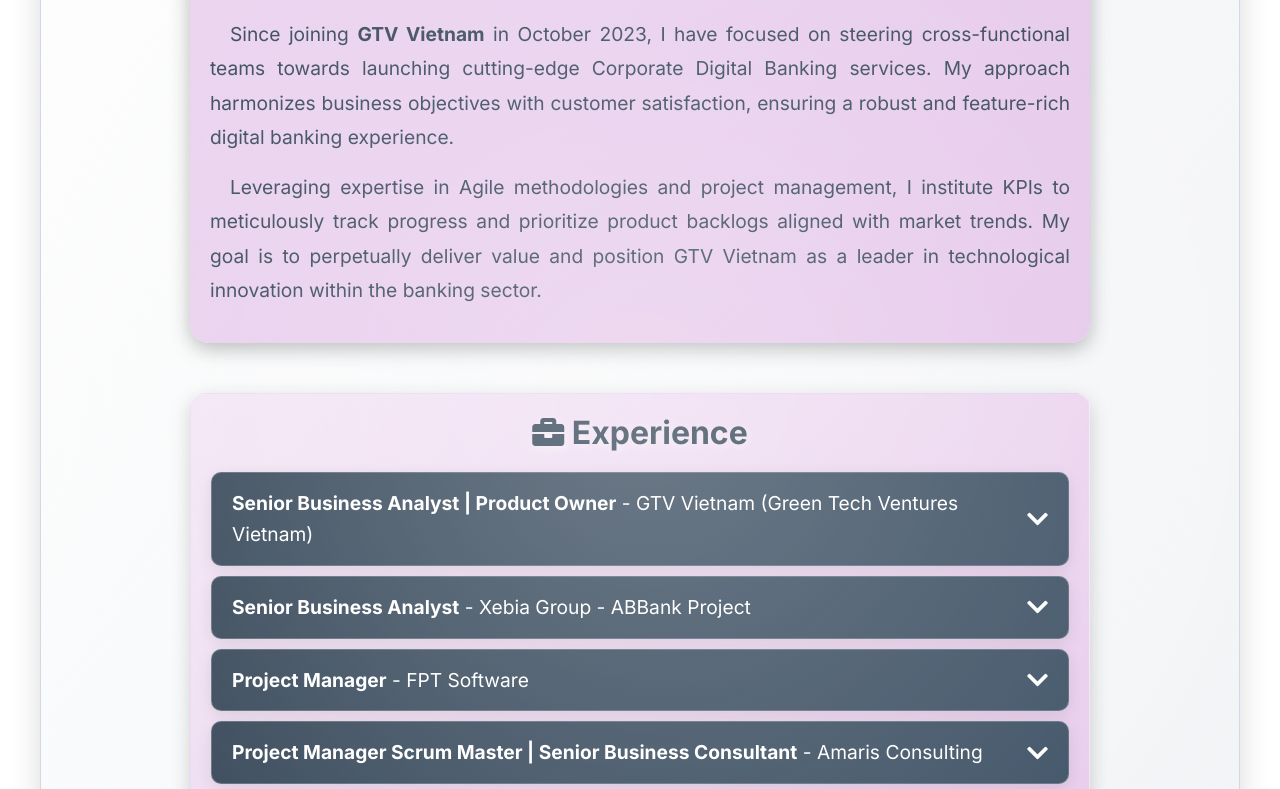
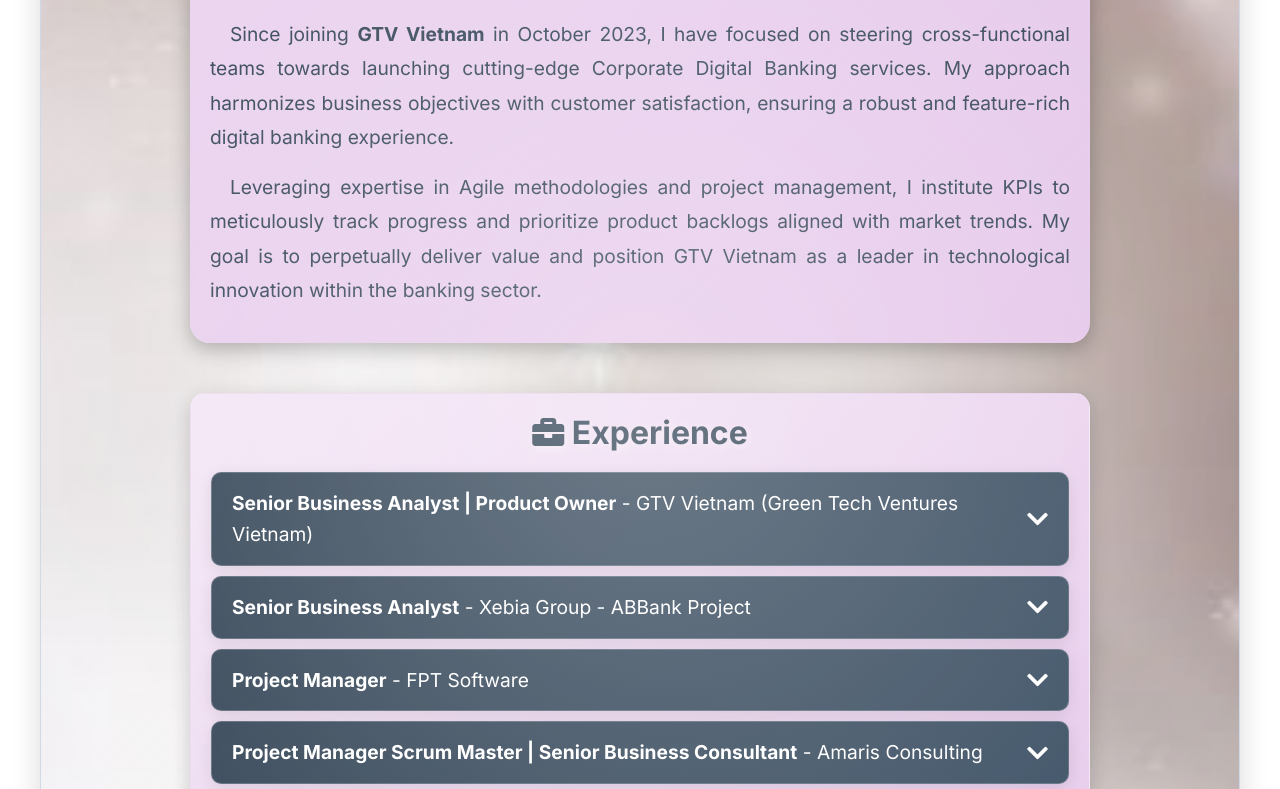
Before and after one commit to taanhluan/JonathanTa, a plain HTML site: page index.html in a window 1280 px wide. Shown: the part 671-1460 px from the top of the page. Drawn offline with Linux system fonts and the light colour scheme.

Commit message:
Update styles.css

```diff
--- a/assets/css/styles.css
+++ b/assets/css/styles.css
@@ -407,6 +407,17 @@ button:hover {
   line-height: 1.8;
   color: #495057; /* Màu chữ trung tính để dễ đọc */
 }
+/* Tùy chọn: Thêm ảnh cho container */
+.container {
+  background-image: url('https://github.com/taanhluan/JonathanTa/blob/main/assets/images/Christmax.jpg?raw=true');
+  background-size: cover; /* Phủ kín container */
+  background-position: top; /* Đặt ảnh ở phía trên */
+  background-repeat: no-repeat; /* Không lặp lại ảnh */
+  border-radius: 15px; /* Bo tròn góc container */
+  box-shadow: 0 10px 30px rgba(0, 0, 0, 0.15);
+  padding: 30px;
+}
+
 
 /* General Styling for the Experience Section */
 .section {
```
